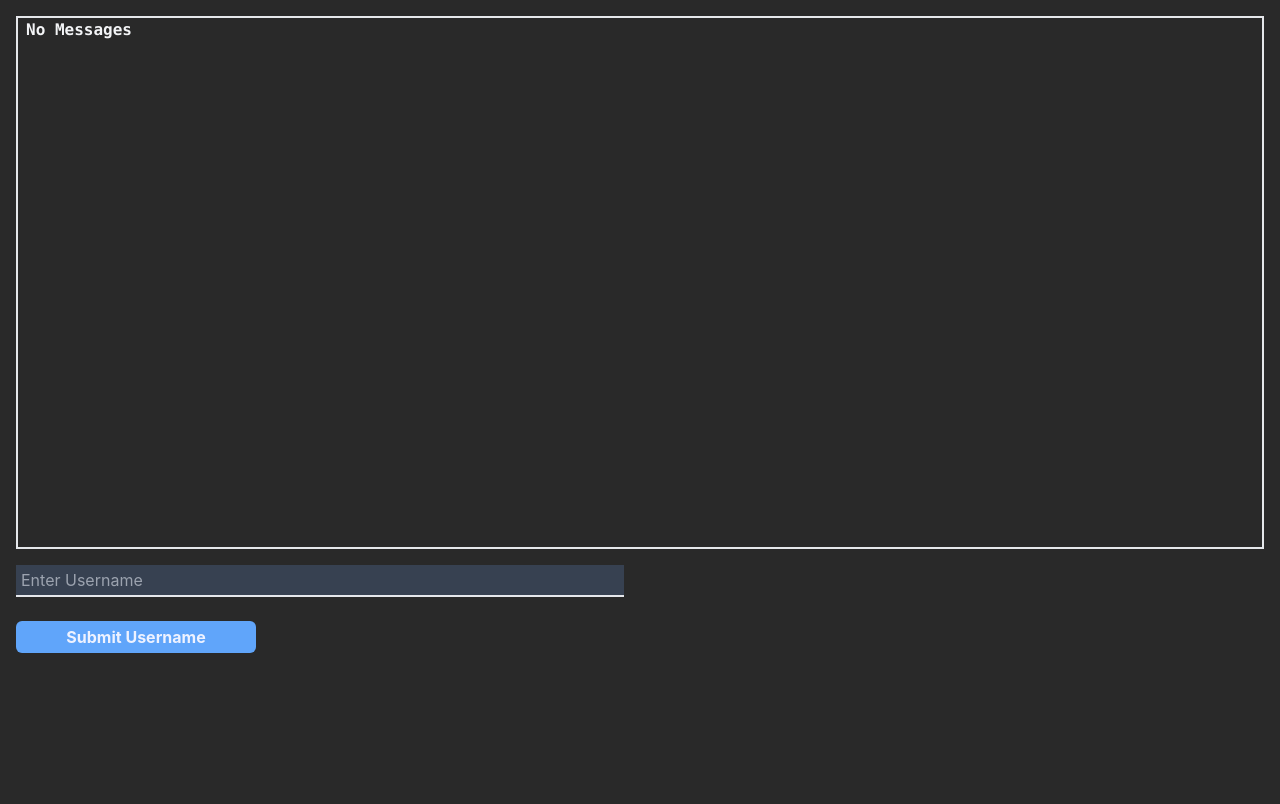
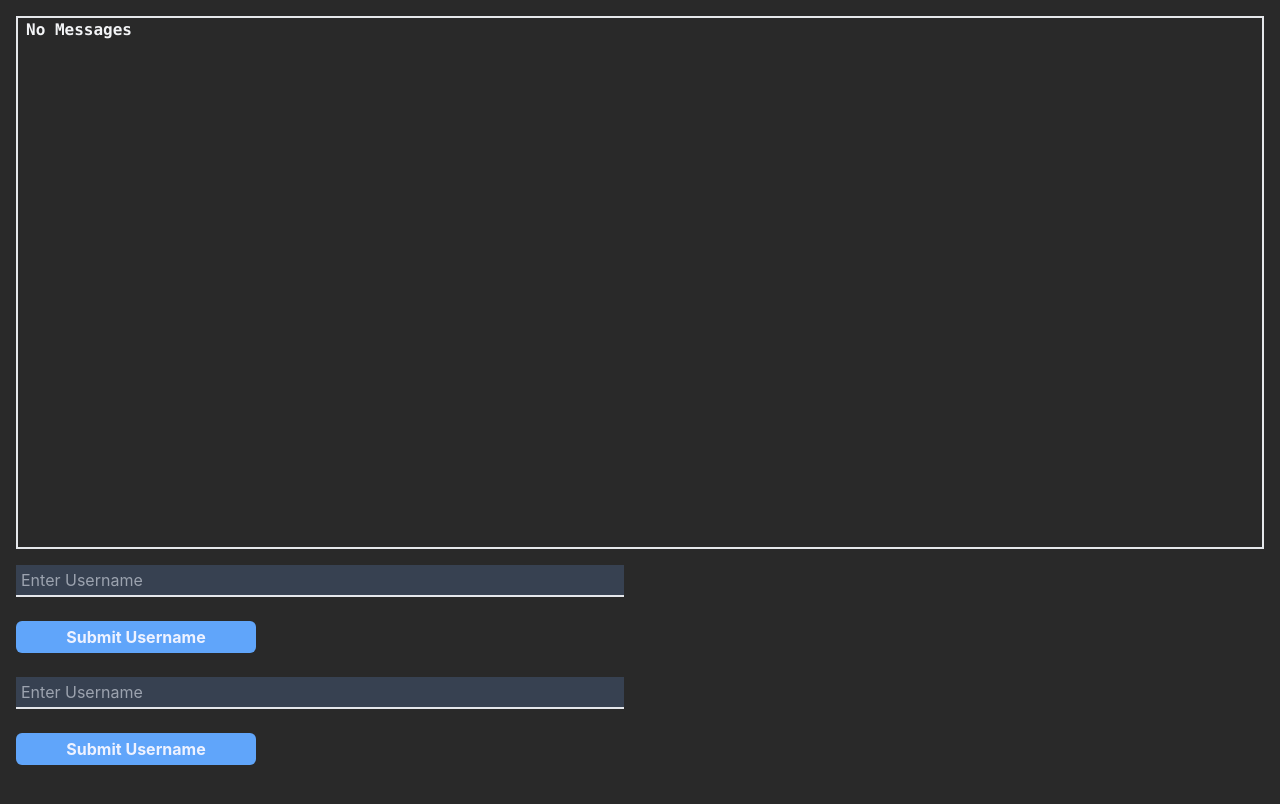
Before and after one commit to benasvaleika/exp-socket-chat, a React (Create React App) app in the folder client/: page / in a window 1280 px wide. Shown: the top 804 px of the page. Built offline with nearby package versions, Linux system fonts and the light colour scheme.

Commit message:
Chat doesn't repeat name for same person

```diff
--- a/client/package.json
+++ b/client/package.json
@@ -15,6 +15,7 @@
     "react-dom": "^17.0.2",
     "react-scripts": "4.0.3",
     "typescript": "^4.1.2",
+    "uuid": "^8.3.2",
     "web-vitals": "^1.0.1"
   },
   "scripts": {
@@ -42,6 +43,7 @@
     ]
   },
   "devDependencies": {
+    "@types/uuid": "^8.3.1",
     "autoprefixer": "^9",
     "postcss": "^7",
     "tailwindcss": "npm:@tailwindcss/postcss7-compat"
--- a/client/src/App.tsx
+++ b/client/src/App.tsx
@@ -11,9 +11,17 @@ function App() {
   const [messages, setMessages] = useState<ChatMessage[]>([]);
 
   const sendMessageHandler = () => {
+    let sameAuth = false;
+    if (messages.length > 0) {
+      if (messages[messages.length - 1].msgAuthor === userName) {
+        sameAuth = true;
+      }
+    }
+
     const newMessage: ChatMessage = {
       msgAuthor: userName,
       msgContent: currMsg,
+      sameAuthor: sameAuth,
     };
     const newArr = messages.concat(newMessage);
     setMessages(newArr);
@@ -45,6 +53,17 @@ function App() {
           <Button text="Send Message" onClick={() => sendMessageHandler()} />
         </div>
       )}
+      <div className="flex flex-col w-1/2">
+        <InputField
+          placeholder="Enter Username"
+          value={userNameField}
+          getText={(text) => setUserNameField(text)}
+        />
+        <Button
+          text="Submit Username"
+          onClick={() => setUserName(userNameField)}
+        />
+      </div>
     </div>
   );
 }
--- a/client/src/Components/ChatMsg.tsx
+++ b/client/src/Components/ChatMsg.tsx
@@ -7,6 +7,7 @@ interface ChatMsgProps {
 
 const ChatMsg: React.FC<ChatMsgProps> = ({ msgContent, msgAuthor }) => {
   return (
+    <div>
       <div className={"ml-2 mb-1"}>
         {msgAuthor && (
           <div className={"font-semibold font-mono text-gray-100"}>
@@ -15,6 +16,7 @@ const ChatMsg: React.FC<ChatMsgProps> = ({ msgContent, msgAuthor }) => {
         )}
         <div className={"font-mono text-gray-100"}>{msgContent}</div>
       </div>
+    </div>
   );
 };
 
--- a/client/src/Components/ChatWindow.tsx
+++ b/client/src/Components/ChatWindow.tsx
@@ -1,13 +1,13 @@
 import React from "react";
 import { ChatMessage } from "../types";
 import ChatMsg from "./ChatMsg";
+import { v4 as uuidv4 } from "uuid";
 
 interface ChatWindowProps {
   messages: ChatMessage[];
 }
 
 const ChatWindow: React.FC<ChatWindowProps> = ({ messages }) => {
-  console.log(messages);
   return (
     <div className={"border-2 h-2/3 mx-4 mt-4 overflow-y-auto flex flex-col"}>
       {messages.length === 0 ? (
@@ -18,7 +18,8 @@ const ChatWindow: React.FC<ChatWindowProps> = ({ messages }) => {
         messages.map((message) => {
           return (
             <ChatMsg
-              msgAuthor={message.msgAuthor}
+              key={uuidv4()}
+              msgAuthor={message.sameAuthor ? null : message.msgAuthor}
               msgContent={message.msgContent}
             />
           );
--- a/client/src/types.ts
+++ b/client/src/types.ts
@@ -1,4 +1,5 @@
 export interface ChatMessage {
   msgAuthor: string | null;
   msgContent: string;
+  sameAuthor: boolean;
 }
```
Also changed, not shown: 1 other file (tests, documents, lock files or other folders). Lines whose indentation alone changed are shown as unchanged.
